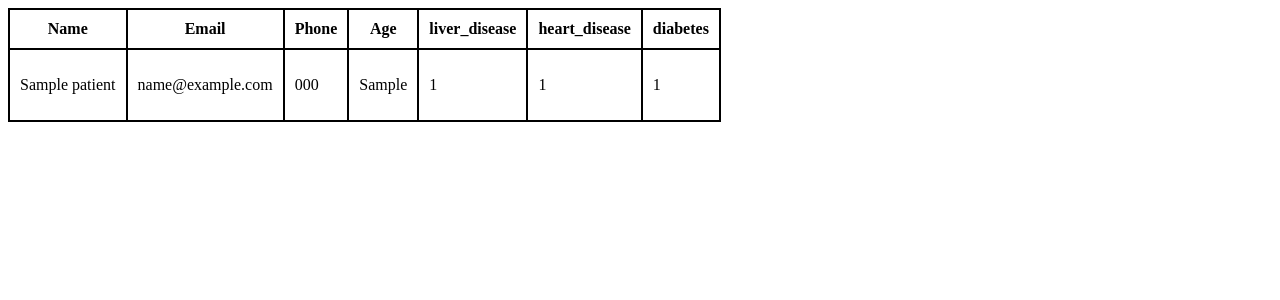
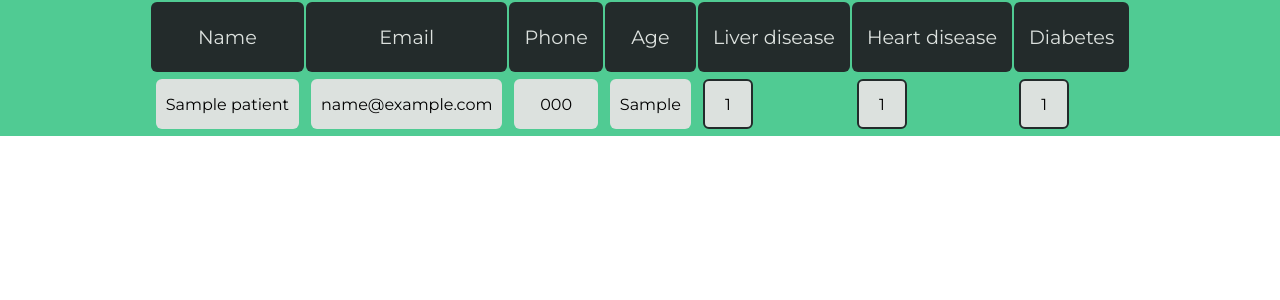
Before and after one commit to hacktoberfest-codex/DiagnoSys, a Flask app: page /patients in a window 1280 px wide. Shown: the top 300 px of the page. Run offline with Flask 3, Linux system fonts and the light colour scheme; the visitor is signed in with stand-in values (Sample User, id 1); tables that the repository leaves empty hold one stand-in row (values such as "Sample post"); parts of the project's set-up code (start-up, migrations or seed data) failed here and were passed over.

Commit message:
css table
hgkjgl

```diff
--- a/static/css/table.css
+++ b/static/css/table.css
@@ -1,6 +1,58 @@
-table,tr,td,th
-{
-    border:2px solid black;
-    border-collapse: collapse;
-    padding:10px;
+:root{
+    --mainred: #DA1212;
+    --mainblue: #041562;
+    --maindgreen:#40a879;
+    --maingreen:#50CB93;
+    --bg-black: #232b2b;
+    --bg-light :#DCE1DE;
+    --fontcolor:rgb(240, 239, 238);
+    --fontcolordark: #1F2421;
 }
+*{
+    margin: 0;
+    padding: 0;
+    box-sizing: border-box;
+    font-family: 'Montserrat', sans-serif;
+}
+
+th{
+    background:#232b2b;
+    height: 70px;
+    margin: 4px;
+    padding: 5px 15px;
+    border-radius: 6px;
+    color: var(--bg-light);
+    font-size: 1.2rem;
+    font-weight: 400;
+}
+
+td *{
+    background:#DCE1DE;
+    padding: 0 10px;
+    height: 50px;
+
+    display: flex;
+    align-items: center;
+    justify-content: center;
+    text-align: center;
+    border-radius: 6px;
+    margin:5px;
+}
+
+
+.allpatientpage_container{
+    width: 100%;
+    background: var(--maingreen);
+    display: flex;
+    align-items: center;
+    justify-content: center;
+}
+.table_container{
+    max-height: 80vh;
+    scroll-behavior: smooth;
+    overflow-y: scroll;
+}
+.resultbox{
+    width: 50px;
+    border: 2px solid var(--bg-black);
+}
--- a/templates/patients.html
+++ b/templates/patients.html
@@ -3,33 +3,40 @@
 <head>
     <meta charset="UTF-8">
     <meta name="viewport" content="width=device-width, initial-scale=1.0">
+    <link
+        href="https://fonts.googleapis.com/css2?family=Montserrat:ital,wght@0,100;0,200;0,300;0,400;0,500;0,600;0,700;0,800;0,900;1,100;1,200;1,300;1,400;1,500;1,600;1,700;1,800;1,900&display=swap"
+        rel="stylesheet">
+
     <link rel="stylesheet" href="../static/css/table.css">
     <title>Document</title>
 </head>
 <body>
-        <table>
+        <div class="allpatientpage_container">
+            <table class="table_container">
                 <tr>
                   <th><div>Name</div></th>
                   <th>Email</th>
                   <th>Phone</th>
                   <th>Age</th>
-              <th>liver_disease</th>
-              <th>heart_disease</th>
-              <th>diabetes</th>
+                  <th>Liver disease</th>
+                  <th>Heart disease</th>
+                  <th>Diabetes</th>
                 </tr>
 
                 {% for patient in patients %}
                 <tr>
-            <td><p class= {{ patient.id }} id = {{ patient.name }} onclick="redirect(event)" id="x">{{ patient.name }}</p></td>
-            <td><p id="x">{{ patient.email }}</p></td>
-            <td><p id="x">{{ patient.phone }}</p></td>
-            <td><p id="x">{{ patient.age }}</p></td>
-            <td><p id="x">{{ patient.liver_disease }}</p></td>
-            <td><p id="x">{{ patient.heart_disease }}</p></td>
-            <td><p id="x">{{ patient.diabetes }}</p></td>
+                    <td><div class= {{ patient.id }} id = {{ patient.name }} onclick="redirect(event)" id="x">{{ patient.name }}</div></td>
+                    <td><div id="x">{{ patient.email }}</div></td>
+                    <td><div id="x">{{ patient.phone }}</div></td>
+                    <td><div id="x">{{ patient.age }}</div></td>
+                    <td><div class= "resultbox" id="x">{{ patient.liver_disease }}</div></td>
+                    <td><div class= "resultbox" id="x">{{ patient.heart_disease }}</div></td>
+                    <td><div class= "resultbox" id="x">{{ patient.diabetes }}</div></td>
                 </tr>
                 {% endfor %}
               </table>
+        </div>
+
 
        <script>
 
```
Lines whose indentation alone changed are shown as unchanged.
